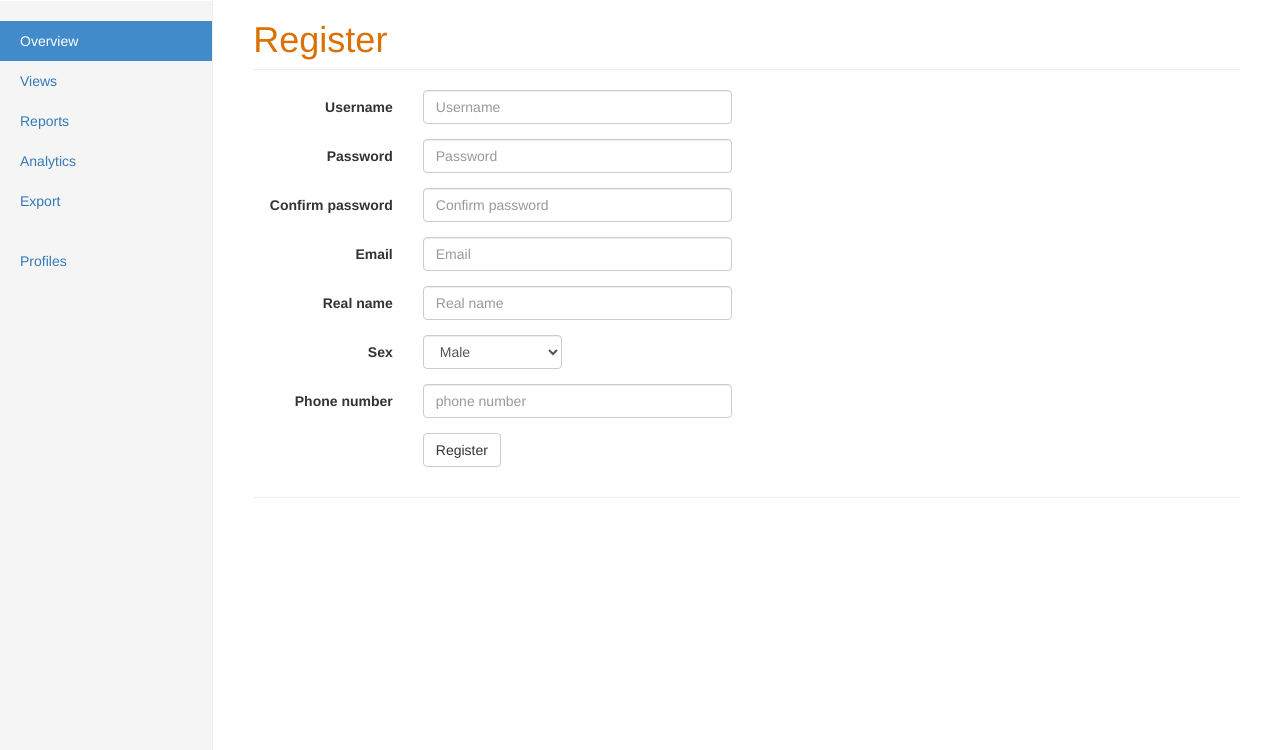
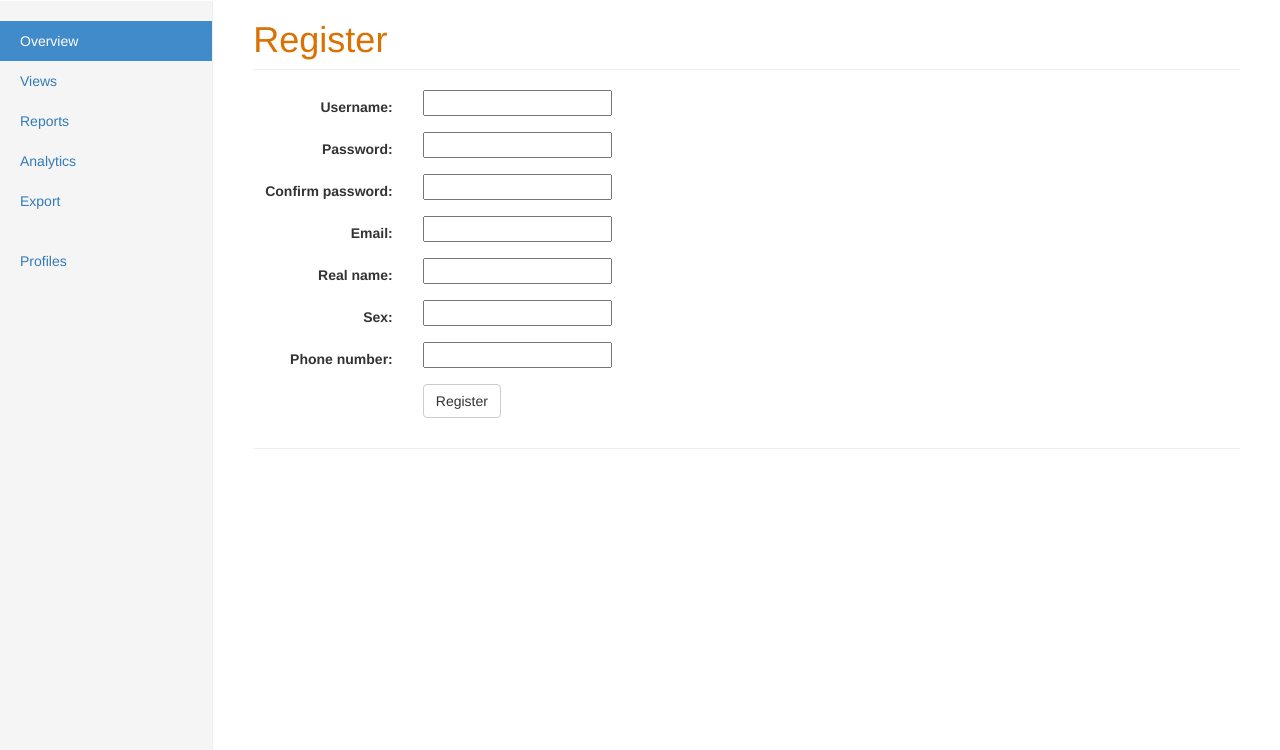
Before and after one commit to luojie3196/rogse, a Django app: template douban/templates/register.html in a window 1280 px wide. Shown: the part 50-800 px from the top of the page. Run offline with Django 3.2, Linux system fonts and the light colour scheme; the template is opened without the code that fills it, so the values that code supplies are empty, except form fields; tables that the repository leaves empty hold one stand-in row (values such as "Sample post"); form fields are guessed from the names that the template uses; some libraries are stand-ins or nearby versions.

Commit message:
douban web development stage 39

```diff
--- a/douban/templates/register.html
+++ b/douban/templates/register.html
@@ -17,53 +17,79 @@
     {% else %}
         <form class="form-horizontal" action="{% url 'register' %}" method="post">
             {% csrf_token %}
-            <div class="form-group">
-                <label for="inputName" class="col-sm-2 control-label">Username</label>
+            <div class="form-group {% if form.username.errors %} has-error {% endif %}">
+                <label for="id_username" class="col-sm-2 control-label">Username:</label>
                 <div class="col-sm-4">
-                    <input id="inputName" type="text" class="form-control" name="username" placeholder="Username">
-                    <div style="color:#F00;font-size:8px;">{{ forms.errors|t_dict:'username' }}</div>
+                    {{ form.username }}
+                </div>
+                {% if form.username.errors %}
+                  {% for error in form.username.errors %}
+                      {{ error|escape }}
+                  {% endfor %}
+                {% endif %}
+            </div>
+            <div class="form-group {% if form.password.errors %} has-error {% endif %}">
+                <label for="id_password" class="col-sm-2 control-label">Password:</label>
+                <div class="col-sm-4">
+                    {{ form.password }}
+                </div>
+                {% if form.password.errors %}
+                  {% for error in form.password.errors %}
+                      {{ error|escape }}
+                  {% endfor %}
+                {% endif %}
+            </div>
+            <div class="form-group {% if form.password2.errors %} has-error {% endif %}">
+                <label for="id_password2" class="col-sm-2 control-label">Confirm password:</label>
+                <div class="col-sm-4">
+                    {{ form.password2 }}
+                </div>
+                {% if form.password2.errors %}
+                  {% for error in form.password2.errors %}
+                      {{ error|escape }}
+                  {% endfor %}
+                {% endif %}
+            </div>
+            <div class="form-group {% if form.email.errors %} has-error {% endif %}">
+                <label for="id_email" class="col-sm-2 control-label">Email:</label>
+                <div class="col-sm-4">
+                    {{ form.email }}
+                    {% if form.email.errors %}
+                        <div class="errors-info">
+                        {% for error in form.email.errors %}
+                            {{ error|escape }}
+                        {% endfor %}
+                        </div>
+                    {% endif %}
                 </div>
             </div>
+            <div class="form-group {% if form.real_name.errors %} has-error {% endif %}">
+                <label for="id_real_name" class="col-sm-2 control-label">Real name:</label>
+                <div class="col-sm-4">
+                    {{ form.real_name }}
+                </div>
+                {% if form.real_name.errors %}
+                  {% for error in form.real_name.errors %}
+                      {{ error|escape }}
+                  {% endfor %}
+                {% endif %}
+            </div>
             <div class="form-group">
-                <label for="inputPassword" class="col-sm-2 control-label">Password</label>
-                <div class="col-sm-4">
-                    <input id="inputPassword" type="password" class="form-control" name="password" placeholder="Password">
+                <label class="col-sm-2 control-label">Sex:</label>
+                <div class="col-sm-2">
+                    {{ form.sex }}
                 </div>
             </div>
-            <div class="form-group">
-                <label for="inputPassword2" class="col-sm-2 control-label">Confirm password</label>
+            <div class="form-group {% if form.phone_num.errors %} has-error {% endif %}">
+                <label for="id_phone_num" class="col-sm-2 control-label">Phone number:</label>
                 <div class="col-sm-4">
-                    <input id="inputPassword2" type="password" class="form-control" name="password2" placeholder="Confirm password">
-                    <div style="color:#F00;font-size:8px;">{{ forms.errors|t_dict:'password2' }}</div>
+                    {{ form.phone_num }}
                 </div>
-            </div>
-            <div class="form-group">
-                <label for="inputEmail" class="col-sm-2 control-label">Email</label>
-                <div class="col-sm-4">
-                    <input id="inputEmail" type="email" class="form-control" name="email" placeholder="Email">
-                    <div style="color:#F00;font-size:8px;">{{ forms.errors|t_dict:'email' }}</div>
-                </div>
-            </div>
-            <div class="form-group">
-                <label for="inputRealName" class="col-sm-2 control-label">Real name</label>
-                <div class="col-sm-4">
-                    <input id="inputRealName" type="text" class="form-control" name="real_name" placeholder="Real name">
-                </div>
-            </div>
-            <div class="form-group">
-                <label class="col-sm-2 control-label">Sex</label>
-                <div class="col-sm-2">
-                    <select class="form-control" name="sex">
-                        <option value="male">Male</option>
-                        <option value="female">Female</option>
-                    </select>
-                </div>
-            </div>
-            <div class="form-group">
-                <label for="inputPhoneNum" class="col-sm-2 control-label">Phone number</label>
-                <div class="col-sm-4">
-                    <input id="inputPhoneNum" type="tel" class="form-control" name="phone_num" placeholder="phone number">
-                </div>
+                {% if form.phone_num.errors %}
+                  {% for error in form.phone_num.errors %}
+                      {{ error|escape }}
+                  {% endfor %}
+                {% endif %}
             </div>
             <div class="form-group">
                 <div class="col-sm-offset-2 col-sm-4">
--- a/douban/templates/reports.html
+++ b/douban/templates/reports.html
@@ -19,5 +19,5 @@
 {% block page-header-title %}Reports {% endblock %}
 
 {% block page-header %}
-    {{ movie_form }}
+    {{ movie_form.as_p }}
 {% endblock %}
--- a/static/CSS/db_base.css
+++ b/static/CSS/db_base.css
@@ -11,3 +11,8 @@ thead tr th {
 .page-header {
     color: #DB7100;
 }
+
+div.errors-info {
+    color: #F00;
+    font-size: 8px;
+}
```
Also changed, not shown: douban/forms.py (+26 -13 lines), douban/templates/settings.html (+5 -8 lines), douban/views.py (+5 -3 lines).
